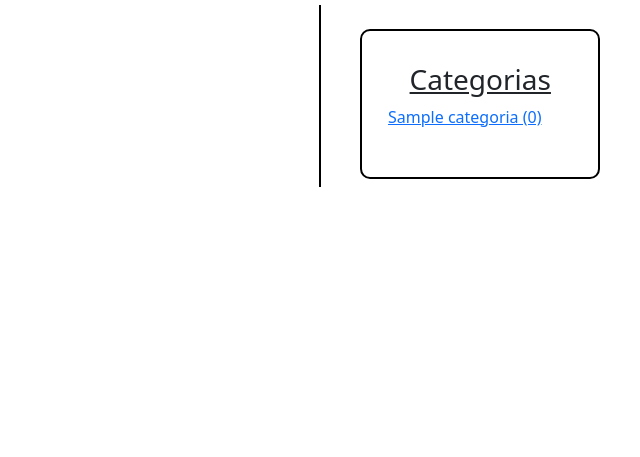
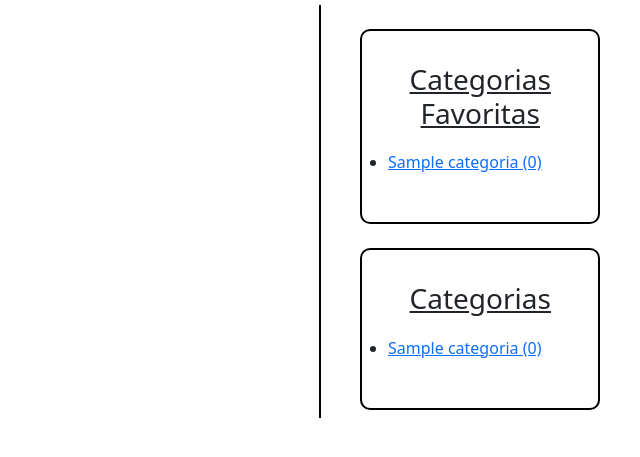
Before and after one commit to FranciscoCaba/cms-is2, a Django app: page / in a window 1280 px wide. Shown: the part 109-566 px from the top of the page, without its empty margins (640-1280 px from the left). Run offline with Django 4.2, Linux system fonts and the light colour scheme; a user stored in the database is signed in; tables that the repository leaves empty hold one stand-in row (values such as "Sample post"); some libraries are stand-ins or nearby versions.

Commit message:
Mejoras en disenhos relacionados a Categorias Favoritas

```diff
--- a/app/templates/vistas/inicio.html
+++ b/app/templates/vistas/inicio.html
@@ -23,8 +23,20 @@
             {% endfor %}
         </ul>
         <div class="inicio-categorias">
+            {% if request.user.is_authenticated %}
+                {% if categorias_favoritas %}
+                    <ul class="contenedor-categorias">
+                        <h3 class="categoria-titulo">Categorias Favoritas</h3>
+                        {% for categoria in categorias_favoritas %}
+                            <li>
+                                <a href="{% url 'mostrar_contenidos' categoria.id %}">{{ categoria.nombre }} ({{ categoria.num_contenidos }})</a>
+                            </li>
+                        {% endfor %}
+                    </ul>
+                {% endif %}
+            {% endif %}
             <ul class="contenedor-categorias">
-                <li class="categoria-titulo"><h3>Categorias</h3></li>
+                <h3 class="categoria-titulo">Categorias</h3>
                 {% for categoria in categorias %}
                     <li>
                         <a href="{% url 'mostrar_contenidos' categoria.id %}">{{ categoria.nombre }} ({{ categoria.num_contenidos }})</a>
--- a/app/views.py
+++ b/app/views.py
@@ -45,6 +45,8 @@ class IndexView(CustomTemplateView):
         context['categorias']=Categoria.objects.filter(is_active=True).annotate(num_contenidos=Count('categoria',
         filter=Q(categoria__estado='Publicado', categoria__is_active=True)))
         if(user.is_authenticated):
+            context['categorias_favoritas'] = user.categoria_favoritos.all().annotate(num_contenidos=Count('categoria',
+            filter=Q(categoria__estado='Publicado', categoria__is_active=True)))
             context['contenidos'] = Contenido.objects.filter(estado='Publicado', is_active=True, categoria__is_active=True).order_by('-fecha')
         else:
             context['contenidos'] = Contenido.objects.filter(estado='Publicado', solo_suscriptores=False, is_active=True, categoria__is_active=True).order_by('-fecha')
--- a/estilos/css/base.css
+++ b/estilos/css/base.css
@@ -20,10 +20,13 @@
 .contenedor-categorias {
     border: 2px solid black;
     border-radius: 10px;
-    list-style-type: none;
+    list-style-type: disc;
     width: 75%;
     padding: 4vh 2vw 6vh 2vw;
     margin: 3vh auto;
+    gap: 1.5vh;
+    display: flex;
+    flex-direction: column;
 }
 
 .categoria-titulo {
```
Also changed, not shown: app/templates/mostrar_contenidos.html (+9 -4 lines).
